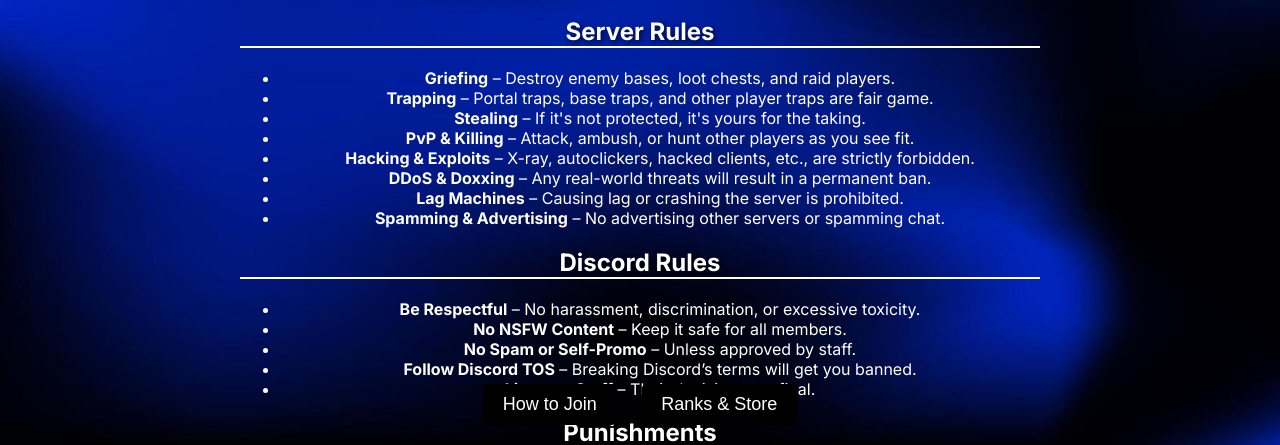
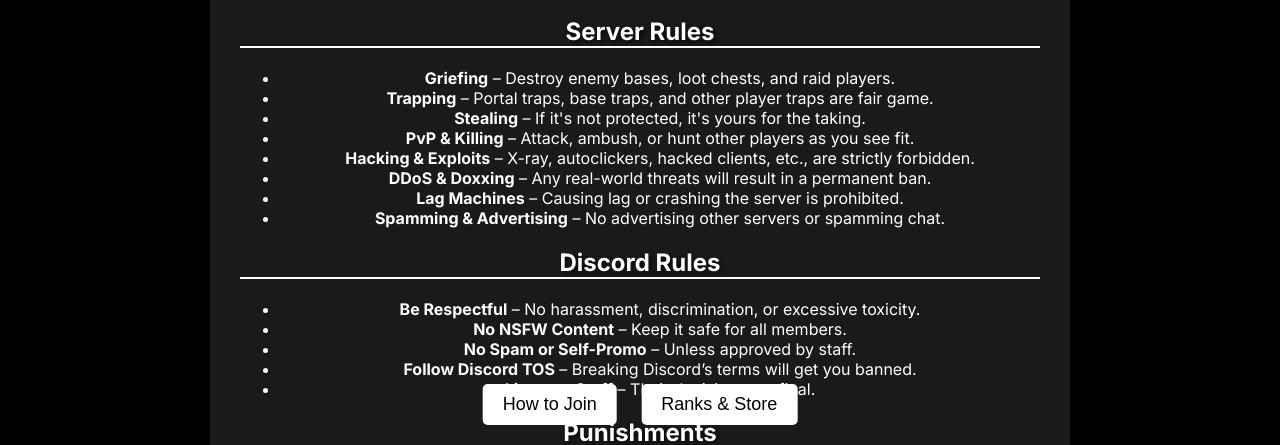
Before and after one commit to aquatonX1/MineByte, a plain HTML site: page index.html in a window 1280 px wide. Shown: the part 355-800 px from the top of the page. Drawn offline with Linux system fonts and the light colour scheme.

Commit message:
Update style.css

```diff
--- a/style.css
+++ b/style.css
@@ -3,8 +3,7 @@ body {
     font-family: 'Inter', sans-serif;
     margin: 0;
     padding: 0;
-    background: url('background.png') no-repeat center center fixed;
-    background-size: cover;
+    background: black; /* Solid black background */
     color: white;
     text-align: center;
 }
@@ -13,7 +12,7 @@ body {
 .logo {
     display: block;
     margin: 20px auto;
-    width: 150px; /* Adjust size as needed */
+    width: 150px; /* Adjust as needed */
 }
 
 /* Headings */
@@ -26,11 +25,20 @@ h2 {
     border-bottom: 2px solid white;
 }
 
-/* Container - No Box */
+/* Content Box */
 .container {
     max-width: 800px;
     margin: 50px auto;
     padding: 30px;
+    background: rgba(255, 255, 255, 0.1); /* Transparent box */
+    border-radius: 10px;
+    backdrop-filter: blur(10px); /* Glassmorphism effect */
+    transition: transform 0.3s ease-in-out;
+}
+
+/* Hover Effect on Box */
+.container:hover {
+    transform: scale(1.02); /* Slight zoom effect */
 }
 
 /* Navigation Buttons at Bottom */
@@ -47,16 +55,17 @@ h2 {
 }
 
 .nav-buttons button {
-    background: black;
-    color: white;
+    background: white;
+    color: black;
     border: none;
     padding: 10px 20px;
     font-size: 18px;
     border-radius: 5px;
     cursor: pointer;
-    transition: background 0.3s;
+    transition: background 0.3s, transform 0.2s;
 }
 
 .nav-buttons button:hover {
     background: gray;
+    transform: scale(1.1);
 }
```
